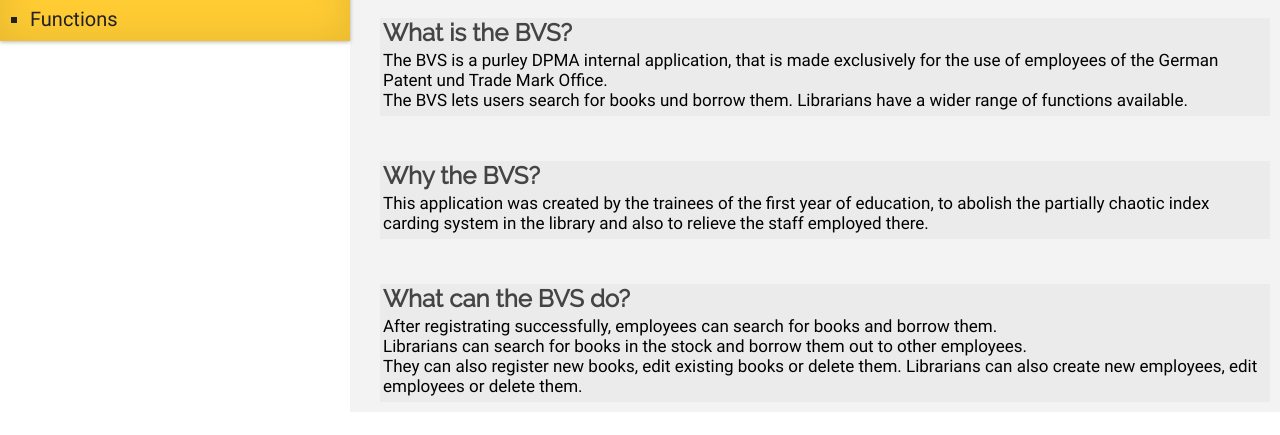
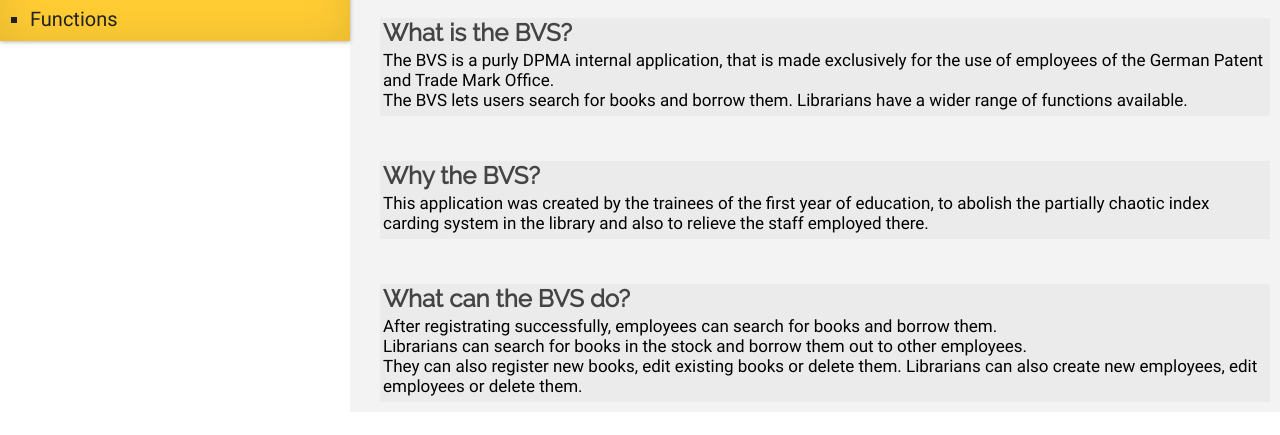
Before and after one commit to PUMAzubis/projekt, a plain HTML site: page resources/Hilfeseite/index_eng.html in a window 1280 px wide. Shown: the part 122-557 px from the top of the page. Drawn offline with Linux system fonts and the light colour scheme.

Commit message:
rechtschreibkorrektur

```diff
--- a/resources/Hilfeseite/index_eng.html
+++ b/resources/Hilfeseite/index_eng.html
@@ -59,7 +59,7 @@
                     <h2>What is the BVS?</h2>
                     <div class="text">
 
-                        <p>The BVS is a purley DPMA internal application, that is made exclusively for the use of employees of the German Patent und Trade Mark Office. <br> The BVS lets users search for books und borrow them. Librarians have a wider range of functions available. </p>
+                        <p>The BVS is a purly DPMA internal application, that is made exclusively for the use of employees of the German Patent and Trade Mark Office. <br> The BVS lets users search for books and borrow them. Librarians have a wider range of functions available. </p>
                     </div>
                 </div>
                 <br> <br>
```
